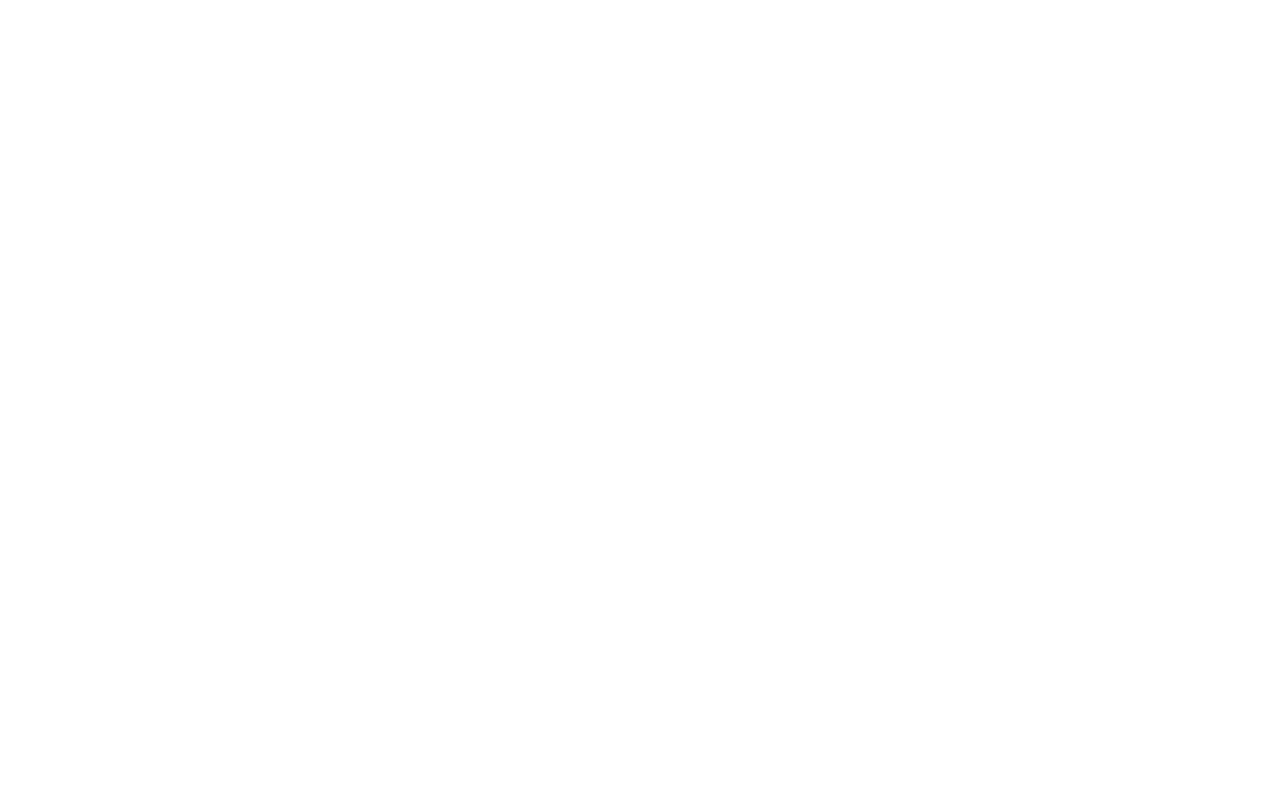
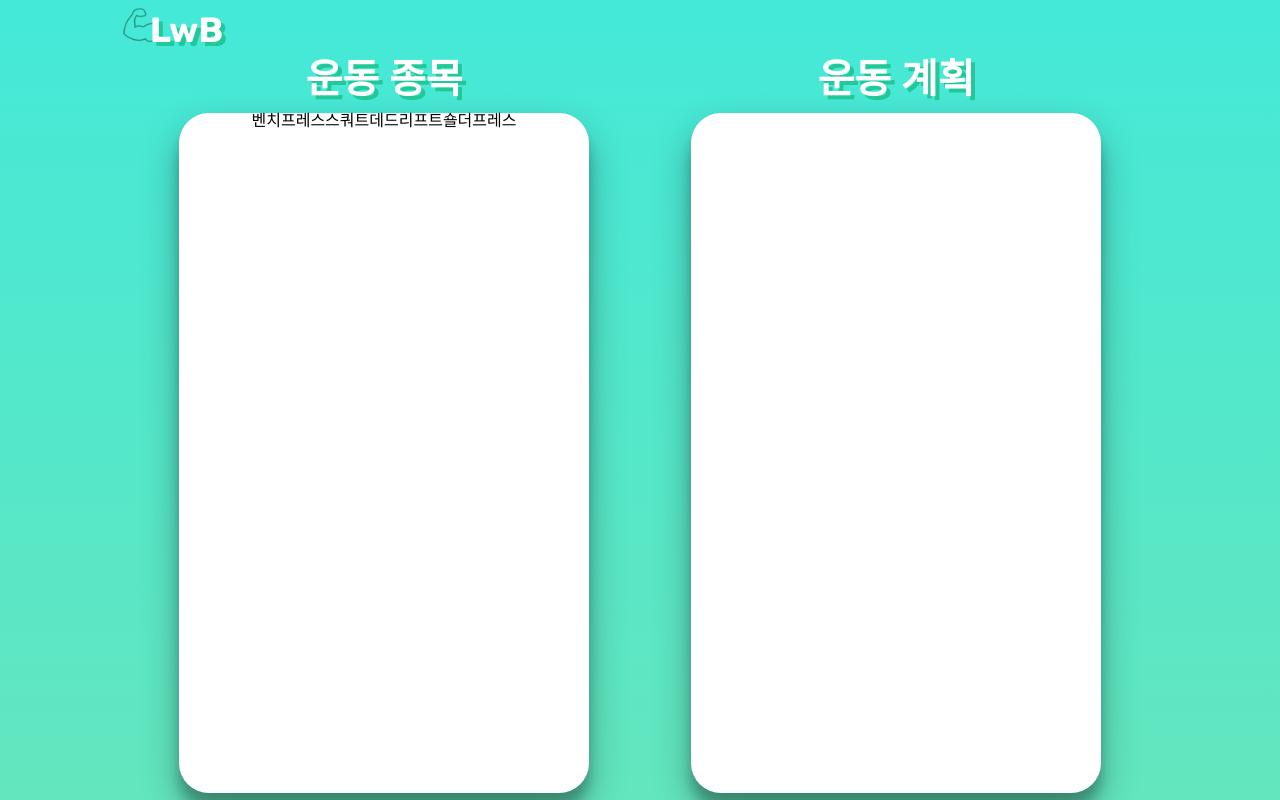
Before and after one commit to dwhddnjs/LwB_react-dnd, a React (Create React App) app: page /dnd in a window 1280 px wide. Built offline with nearby package versions, Linux system fonts and the light colour scheme.

Commit message:
try to use react-dnd

```diff
--- a/package.json
+++ b/package.json
@@ -10,6 +10,7 @@
     "dotenv": "^10.0.0",
     "node-sass": "^4.14.1",
     "react": "^17.0.2",
+    "react-beautiful-dnd": "^13.1.0",
     "react-dom": "^17.0.2",
     "react-router-dom": "^5.2.1",
     "react-scripts": "4.0.3",
--- a/src/App.js
+++ b/src/App.js
@@ -2,6 +2,7 @@
 import React from "react";
 import HomePage from "./components/HomePage/HomePage";
 import PlanPage from "./components/PlanPage/PlanPage";
+import Dnd from "./Dnd";
 
 function App() {
   return (
@@ -13,6 +14,9 @@
         <Route exact path="/plan">
           <PlanPage />
         </Route>
+        <Route exact path="/dnd">
+          <Dnd />
+        </Route>
       </Switch>
     </Router>
   );
--- /dev/null
+++ b/src/Dnd.js
@@ -0,0 +1,77 @@
+import axios from "axios";
+import { useEffect, useState } from "react";
+import Header from "./components/UI/Header";
+import PlanItem from "./components/UI/PlanItem";
+import { DragDropContext, Draggable, Droppable } from "react-beautiful-dnd";
+import "./../src/components/PlanPage/PlanPage.scss";
+
+function Dnd() {
+  const item = [
+    {
+      id: 1,
+      name: "벤치프레스",
+      target: "가슴",
+    },
+    {
+      id: 2,
+      name: "스쿼트",
+      target: "하체",
+    },
+    {
+      id: 3,
+      name: "데드리프트",
+      target: "등",
+    },
+    {
+      id: 4,
+      name: "숄더프레스",
+      target: "어깨",
+    },
+  ];
+
+  return (
+    <div className="plan">
+      <Header />
+      <body>
+        <section>
+          <div className="list-container">
+            <span>운동 종목</span>
+            <DragDropContext>
+              <Droppable droppableId="item">
+                {(provided) => (
+                  <div
+                    className="list-content"
+                    {...provided.droppableProps}
+                    ref={provided.innerRef}
+                  >
+                    {item.map(({ id, name }, index) => (
+                      <Draggable key={id} draggableId={id} index={index}>
+                        {(provided) => (
+                          <div
+                            ref={provided.innerRef}
+                            {...provided.dragHandleProps}
+                            {...provided.draggableProps}
+                          >
+                            {name}
+                          </div>
+                        )}
+                      </Draggable>
+                    ))}
+                    {provided.placeholder}
+                  </div>
+                )}
+              </Droppable>
+            </DragDropContext>
+          </div>
+
+          <div className="plan-container">
+            <span>운동 계획</span>
+            <div className="plan-content"></div>
+          </div>
+        </section>
+      </body>
+    </div>
+  );
+}
+
+export default Dnd;
--- a/src/components/PlanPage/PlanPage.js
+++ b/src/components/PlanPage/PlanPage.js
@@ -2,6 +2,7 @@
 import { useEffect, useState } from "react";
 import Header from "../UI/Header";
 import PlanItem from "../UI/PlanItem";
+import { DragDropContext, Draggable, Droppable } from "react-beautiful-dnd";
 import "./PlanPage.scss";
 
 function PlanPage() {
```
Also changed, not shown: 1 other file (tests, documents, lock files or other folders).
